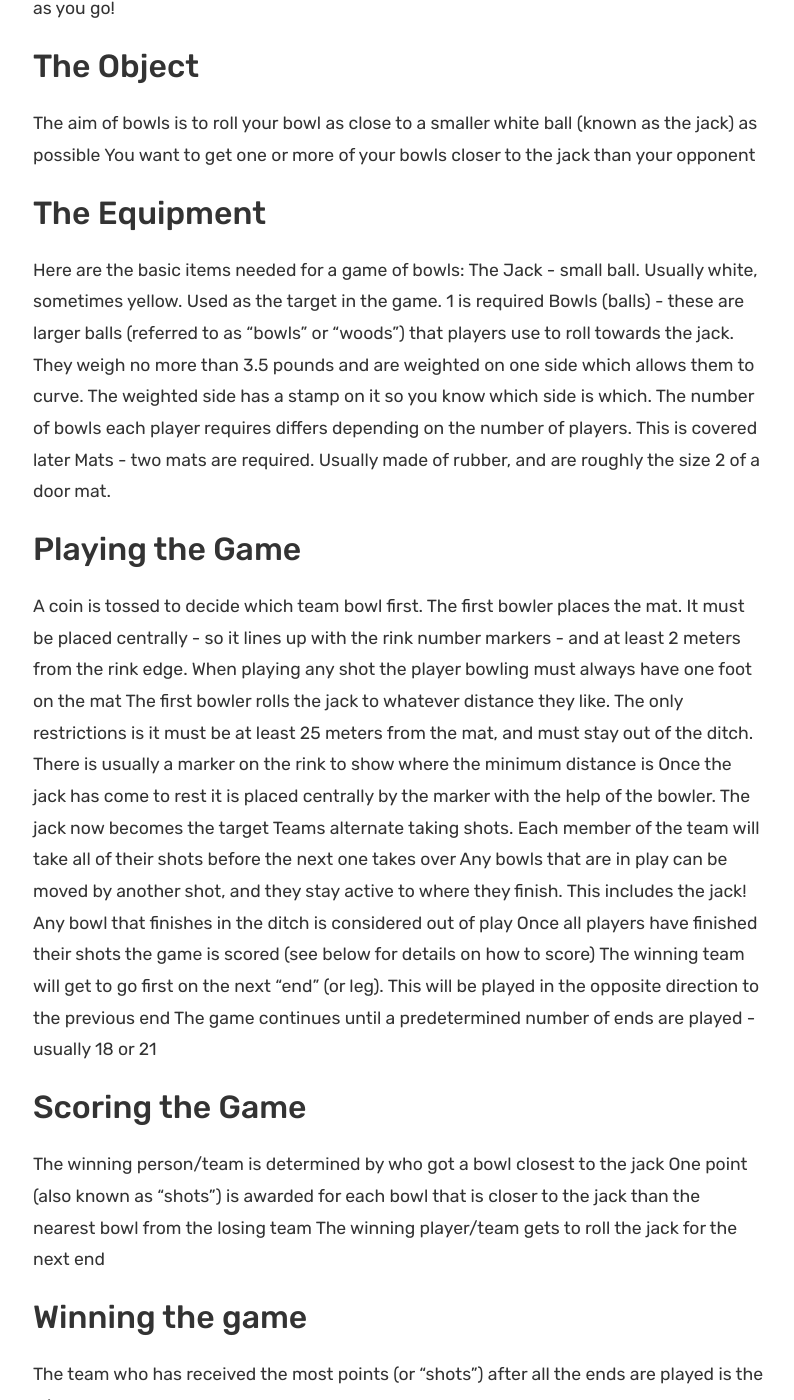
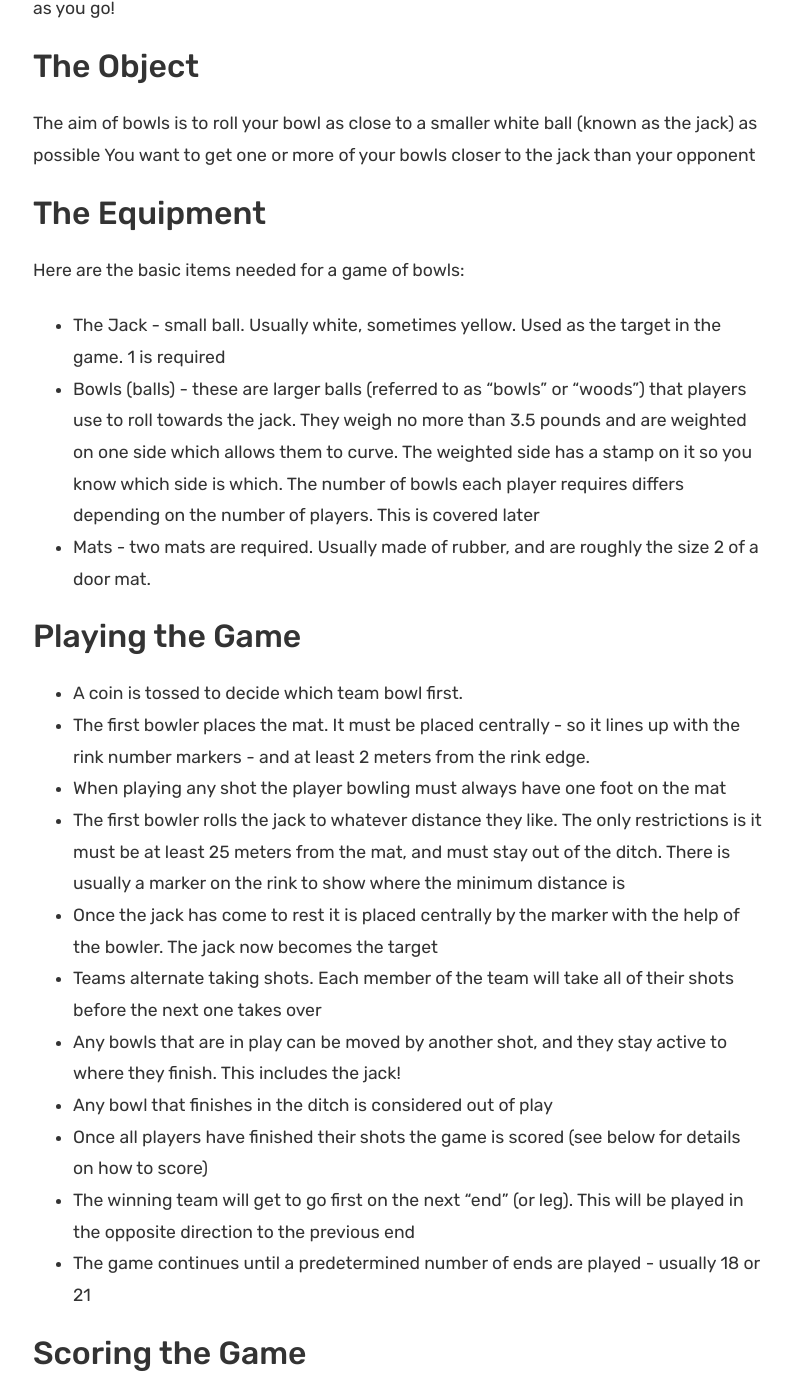
Before and after one commit to krussll/etsysimplicity, a Jekyll site: the page built from _posts/2019-08-22-lawn-bowls-rules.md, in a window 1280 px wide and 1400 px high, scrolled down 851 px. Shown: the whole window, without its empty margins (52-846 px from the left). Built offline with Jekyll 4.4.1, drawn with Linux system fonts in a browser that asks for light colours; nearby versions of some CDN libraries; some of the changed text lies outside the part shown.

Commit message:
Update 2019-08-22-lawn-bowls-rules.md

```diff
--- a/_posts/2019-08-22-lawn-bowls-rules.md
+++ b/_posts/2019-08-22-lawn-bowls-rules.md
@@ -18,55 +18,43 @@
 ## The Equipment
 
 Here are the basic items needed for a game of bowls:
-The Jack - small ball. Usually white, sometimes yellow. Used as the target in the game. 1 is required
-Bowls (balls) - these are larger balls (referred to as "bowls" or "woods") that players use to roll towards the jack. They weigh no more than 3.5 pounds and are weighted on one side which allows them to curve. The weighted side has a stamp on it so you know which side is which. The number of bowls each player requires differs depending on the number of players. This is covered later
-Mats - two mats are required. Usually made of rubber, and are roughly the size 2 of a door mat.
+* The Jack - small ball. Usually white, sometimes yellow. Used as the target in the game. 1 is required
+* Bowls (balls) - these are larger balls (referred to as "bowls" or "woods") that players use to roll towards the jack. They weigh no more than 3.5 pounds and are weighted on one side which allows them to curve. The weighted side has a stamp on it so you know which side is which. The number of bowls each player requires differs depending on the number of players. This is covered later
+* Mats - two mats are required. Usually made of rubber, and are roughly the size 2 of a door mat.
 
 ## Playing the Game
 
-A coin is tossed to decide which team bowl first.
-The first bowler places the mat. It must be placed centrally - so it lines up with the rink number markers - and at least 2 meters from the rink edge.
-When playing any shot the player bowling must always have one foot on the mat
-The first bowler rolls the jack to whatever distance they like. The only restrictions is it must be at least 25 meters from the mat, and must stay out of the ditch. There is usually a marker on the rink to show where the minimum distance is
-Once the jack has come to rest it is placed centrally by the marker with the help of the bowler. The jack now becomes the target
-Teams alternate taking shots. Each member of the team will take all of their shots before the next one takes over
-Any bowls that are in play can be moved by another shot, and they stay active to where they finish. This includes the jack!
-Any bowl that finishes in the ditch is considered out of play
-Once all players have finished their shots the game is scored (see below for details on how to score)
-The winning team will get to go first on the next "end" (or leg). This will be played in the opposite direction to the previous end
-The game continues until a predetermined number of ends are played - usually 18 or 21
+* A coin is tossed to decide which team bowl first.
+* The first bowler places the mat. It must be placed centrally - so it lines up with the rink number markers - and at least 2 meters from the rink edge.
+* When playing any shot the player bowling must always have one foot on the mat
+* The first bowler rolls the jack to whatever distance they like. The only restrictions is it must be at least 25 meters from the mat, and must stay out of the ditch. There is usually a marker on the rink to show where the minimum distance is
+* Once the jack has come to rest it is placed centrally by the marker with the help of the bowler. The jack now becomes the target
+* Teams alternate taking shots. Each member of the team will take all of their shots before the next one takes over
+* Any bowls that are in play can be moved by another shot, and they stay active to where they finish. This includes the jack!
+* Any bowl that finishes in the ditch is considered out of play
+* Once all players have finished their shots the game is scored (see below for details on how to score)
+* The winning team will get to go first on the next "end" (or leg). This will be played in the opposite direction to the previous end
+* The game continues until a predetermined number of ends are played - usually 18 or 21
 
 ## Scoring the Game
 
-The winning person/team is determined by who got a bowl closest to the jack
-One point (also known as "shots") is awarded for each bowl that is closer to the jack than the nearest bowl from the losing team
-The winning player/team gets to roll the jack for the next end
+* The winning person/team is determined by who got a bowl closest to the jack
+* One point (also known as "shots") is awarded for each bowl that is closer to the jack than the nearest bowl from the losing team
+* The winning player/team gets to roll the jack for the next end
 
 ## Winning the game
 
-The team who has received the most points (or "shots") after all the ends are played is the winner.
+* The team who has received the most points (or "shots") after all the ends are played is the winner.
 
 ## Number of players, bowls and ends
 
 The number of bowls, and how many ends are played is usually determined by the format of the game, namely how many players are on a team. Here is a general overview of the number of ends and number of bowls required for each format
 
-
-Number of players
-Number of bowls (per player)
-Number of ends played
-1 (singles)
-4
-21
-2 (doubles)
-4
-21
-3 (triples)
-3
-18
-4 (fours)
-2
-21
-
+Number of players | Number of bowls (per player) | Number of ends played
+1 (singles) | 4 | 21
+2 (doubles) | 4 | 21
+3 (triples) | 3 | 18
+4 (fours) | 2 | 21
 
 
 There you have it. All you need to know to get out and start playing bowls. As with any sport there is far more depth to the rules than can be covered in a short summary. Be open to new rules as they arise during a game.
@@ -77,15 +65,14 @@
 
 ## Common variations
 
-There are some common variations to the stars game setup described above. We'll go over a few of these now.
-
-"First to X" number of shots. This is a common one for singles play. Instead of playing for a certain number of ends, you play until someone gets to a specific score. This is usually "first to 21" and in tight games it can make for a tense (and sometimes very long!) game
-2 wood games. Again, another variation on the singles format. In this game each player only gets two bowls. This is a true test of a players' lead abilities
+* There are some common variations to the stars game setup described above. We'll go over a few of these now.
+* "First to X" number of shots. This is a common one for singles play. Instead of playing for a certain number of ends, you play until someone gets to a specific score. This is usually "first to 21" and in tight games it can make for a tense (and sometimes very long!) game
+* 2 wood games. Again, another variation on the singles format. In this game each player only gets two bowls. This is a true test of a players' lead abilities
 
 
 ## Further Reading
 
 If you want to find out more about the rules of bowls, and how to play we suggest you look through the following articles:
 
-What to wear when playing bowls
-The rules of measuring
+* What to wear when playing bowls
+* The rules of measuring
```
